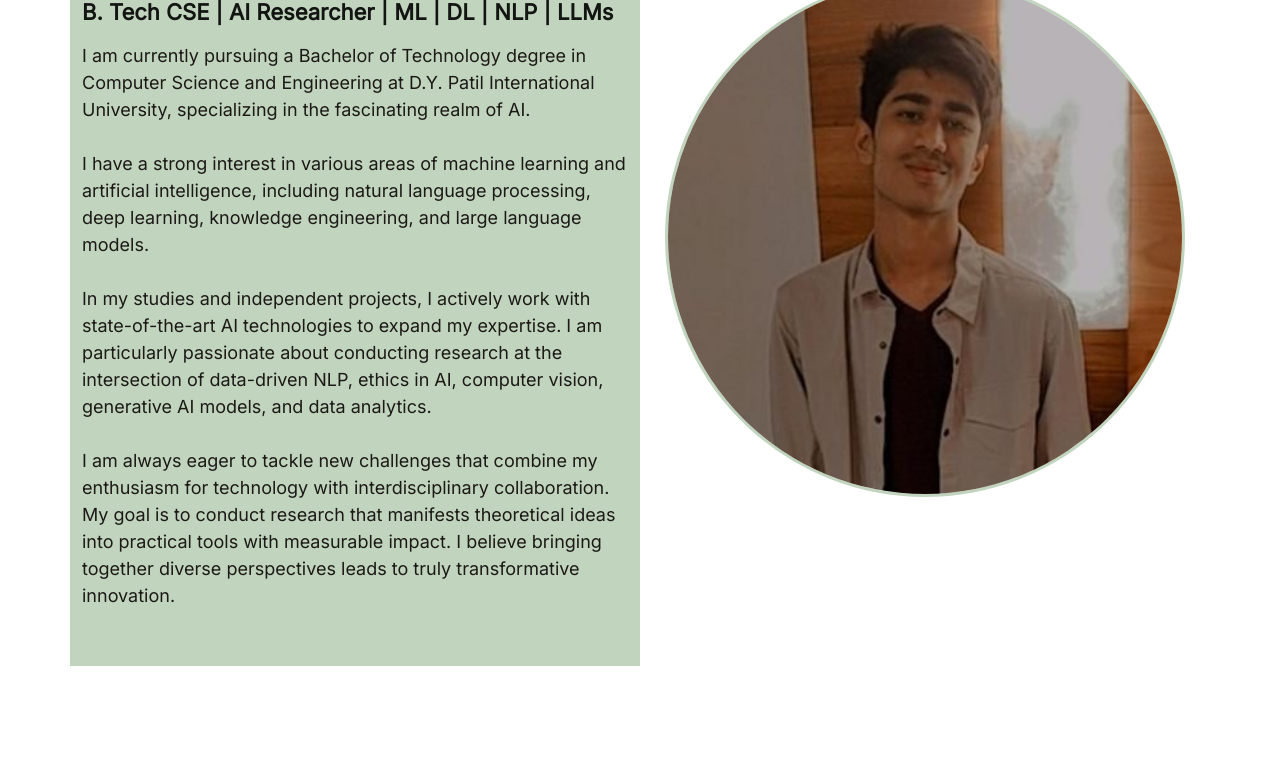
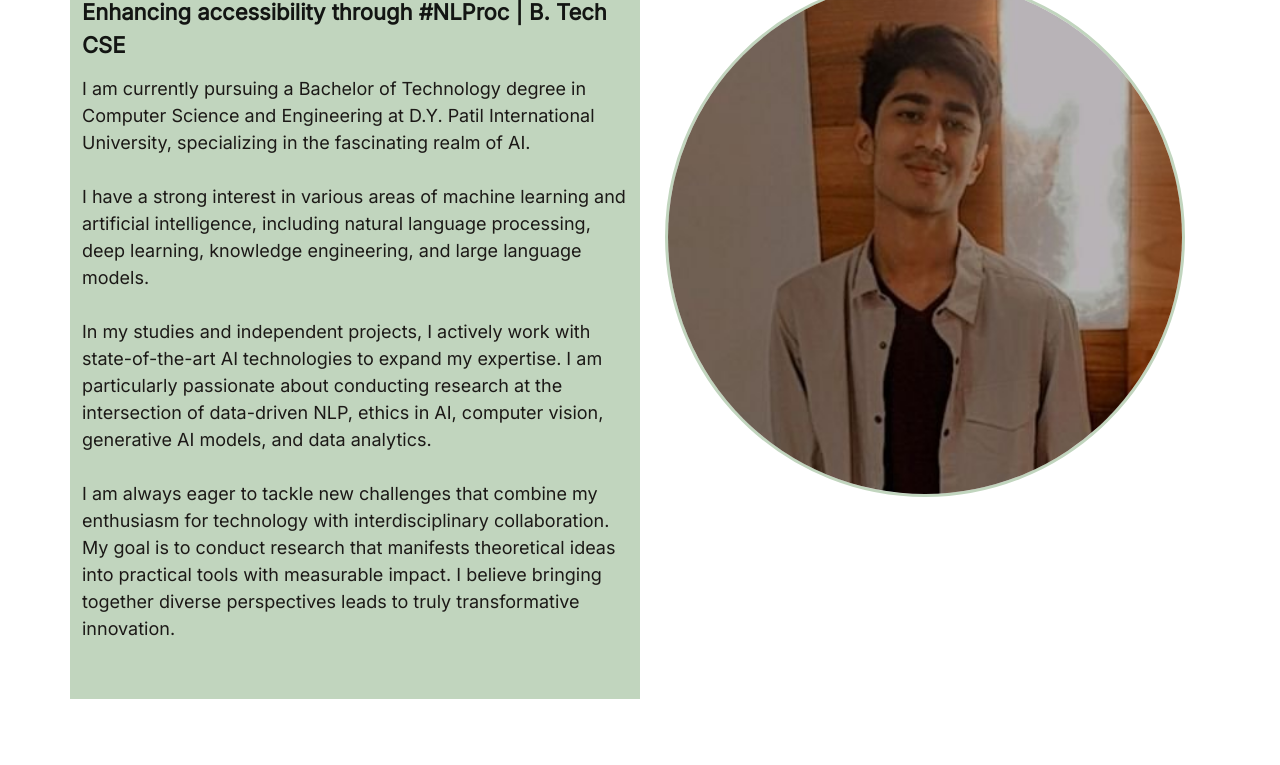
Before and after one commit to kaifshaikhhhh/myfolio, a plain HTML site: page index.html in a window 1280 px wide. Shown: the part 335-1100 px from the top of the page. Drawn offline with Linux system fonts and the light colour scheme; files whose address does not match are found by name.

Commit message:
Update index.html

```diff
--- a/index.html
+++ b/index.html
@@ -129,7 +129,7 @@
                 "
               >
                 <span style="color: rgba(0, 0, 0, 0.9)"
-                  >B. Tech CSE | AI Researcher | ML | DL | NLP | LLMs</span
+                  >Enhancing accessibility through #NLProc | B. Tech CSE</span
                 >
               </p>
               <p style="font-size: 18px; margin-top: 12px; text-align: left">
```
